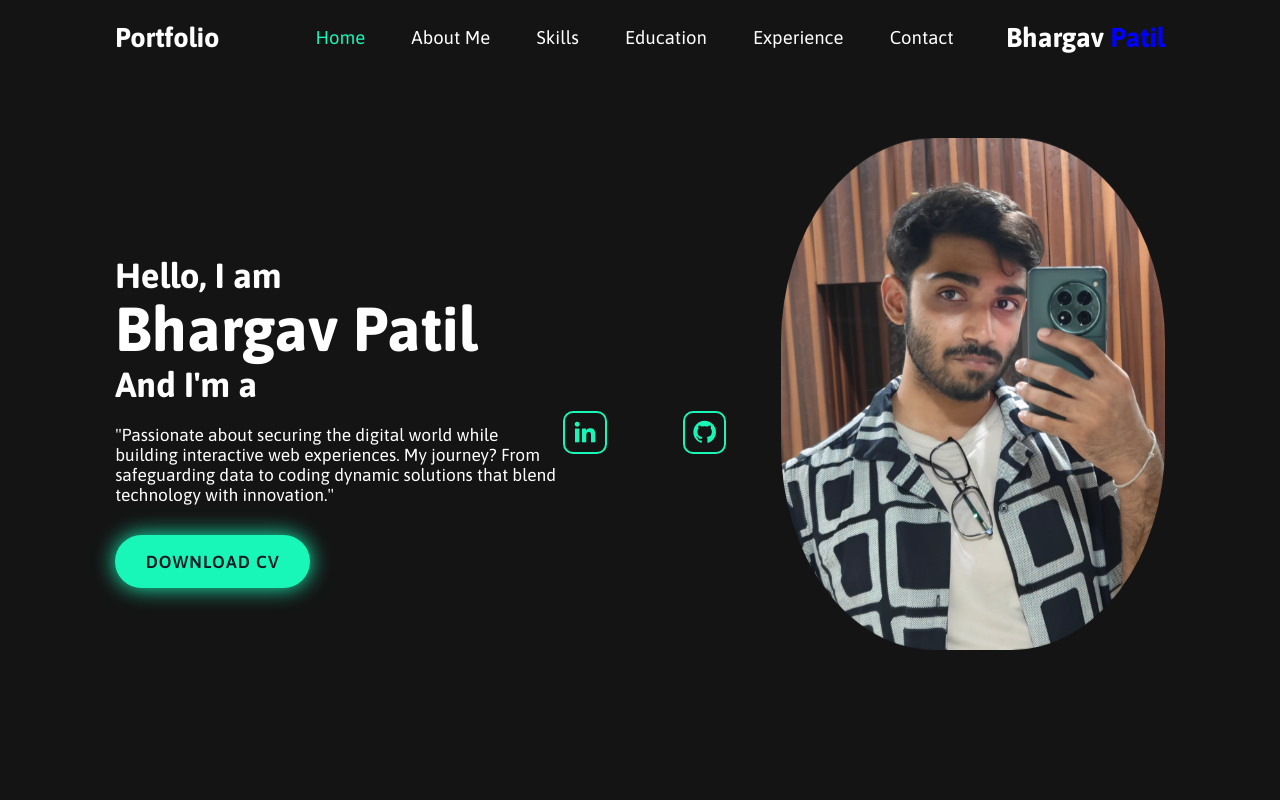
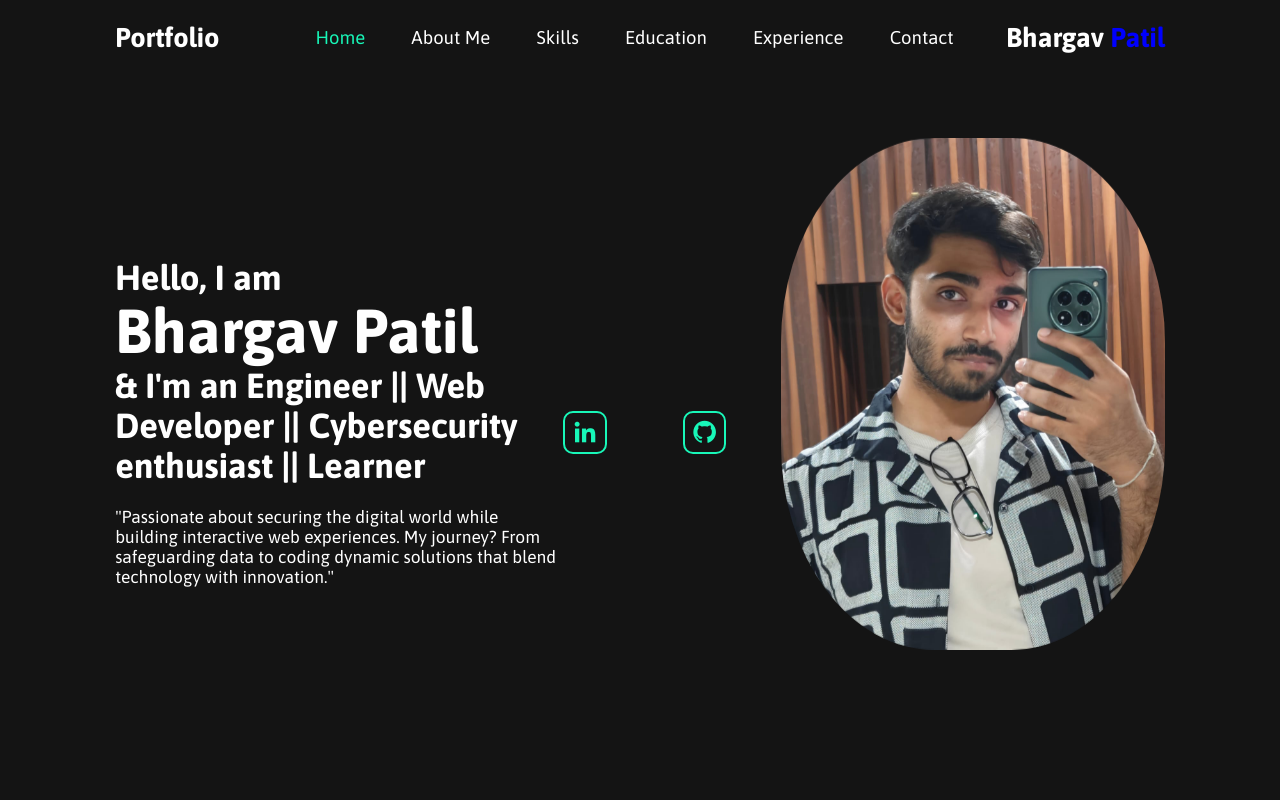
Before and after one commit to bsp1704/Portfolio-, a plain HTML site: page index.html in a window 1280 px wide. Shown: the top 800 px of the page. Drawn offline with nearby package versions, Linux system fonts and the light colour scheme.

Commit message:
index.html

```diff
--- a/index.html
+++ b/index.html
@@ -26,9 +26,8 @@
         <div class="home-content">
             <h3>Hello, I am</h3>
             <h1>Bhargav Patil</h1>
-            <h3>And I'm a <span class="text"></span></h3>
+            <h3>& I'm an Engineer || Web Developer || Cybersecurity enthusiast  || Learner <span class="text"></span></h3>
             <p>"Passionate about securing the digital world while building interactive web experiences. My journey? From safeguarding data to coding dynamic solutions that blend technology with innovation."</p>
-            <button class="btn">Download CV</button>
         </div>
         <div class="social-media-icon">
             <a href="https://www.linkedin.com/in/bhargav-patil-aa3219301" target="_blank"><i class='bx bxl-linkedin'></i></a>
```
